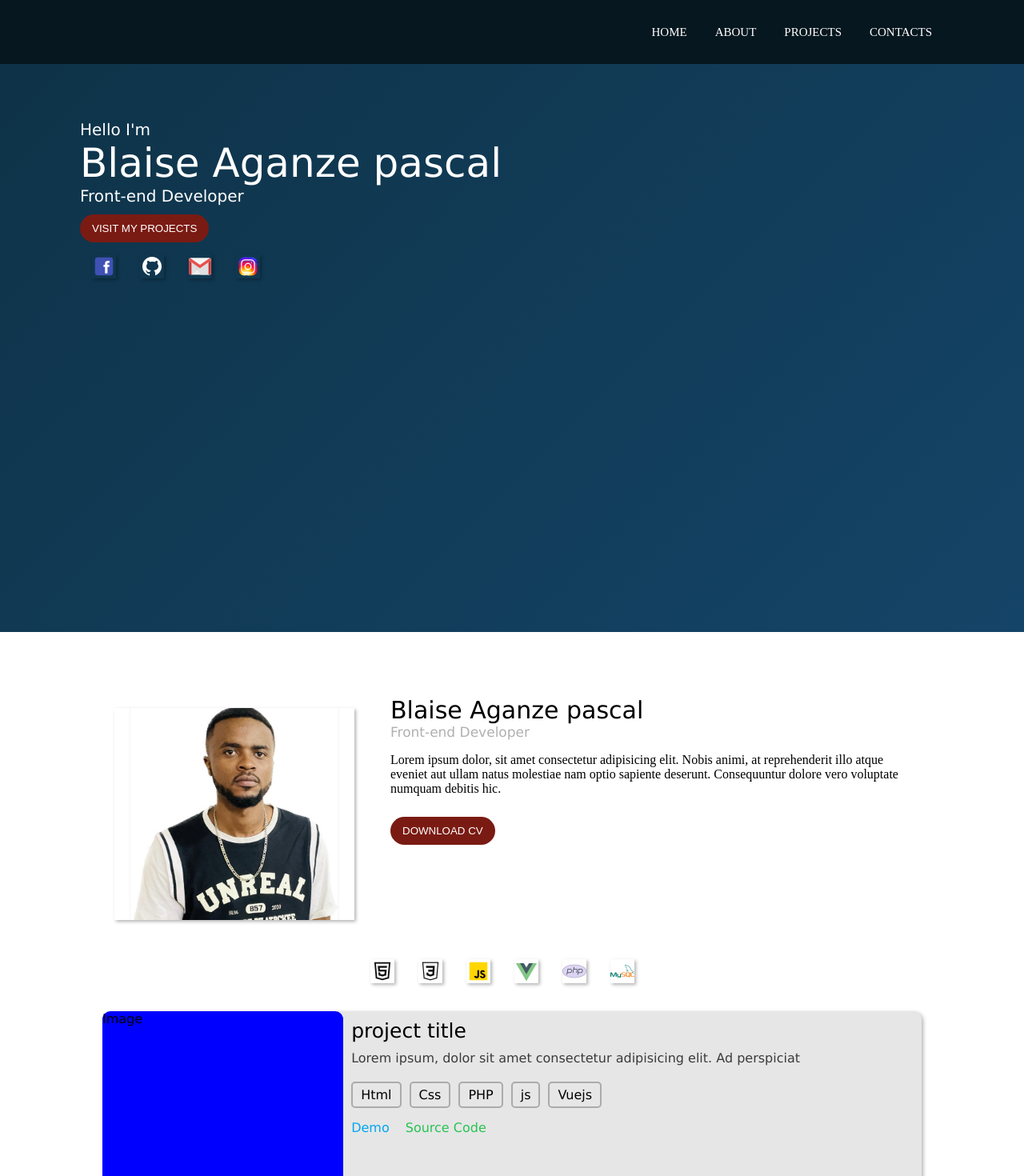
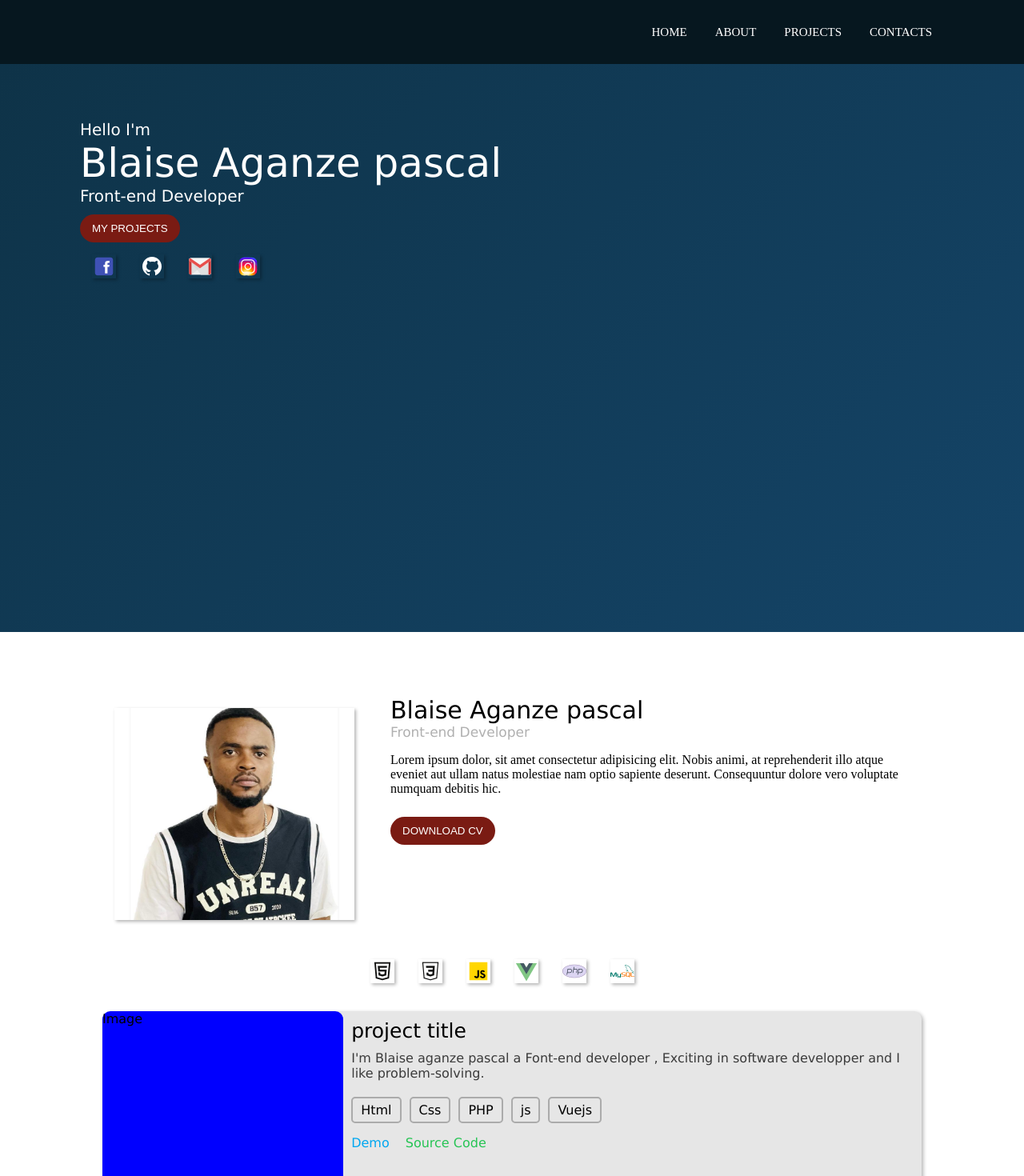
Before and after one commit to Blaisepasca/portofolio, a Vue app: page / in a window 1280 px wide. Shown: the top 1470 px of the page at 80% size. Built offline with nearby package versions, Linux system fonts and the light colour scheme.

Commit message:
add some modification

```diff
--- a/src/components/PortofolioHome.vue
+++ b/src/components/PortofolioHome.vue
@@ -6,7 +6,7 @@
     <div class="present">Front-end Developer</div>
 
     <div class="btnn">
-        <button><a href="ProjectComponents.vue">Visit My Projects</a></button>
+        <button><a href="ProjectComponents.vue">My Projects</a></button>
     </div>
     <div class="sociauxmedia">
         <div>
--- a/src/components/ProjectComponents.vue
+++ b/src/components/ProjectComponents.vue
@@ -6,7 +6,9 @@
             project title
         </div>
         <div class="descript">
-          Lorem ipsum, dolor sit amet consectetur adipisicing elit. Ad perspiciat
+          I'm  Blaise aganze pascal a Font-end developer , Exciting in software developper and
+           I like problem-solving.
+
         </div>
         <div class="language">
           <div class="langue">Html</div>
```
